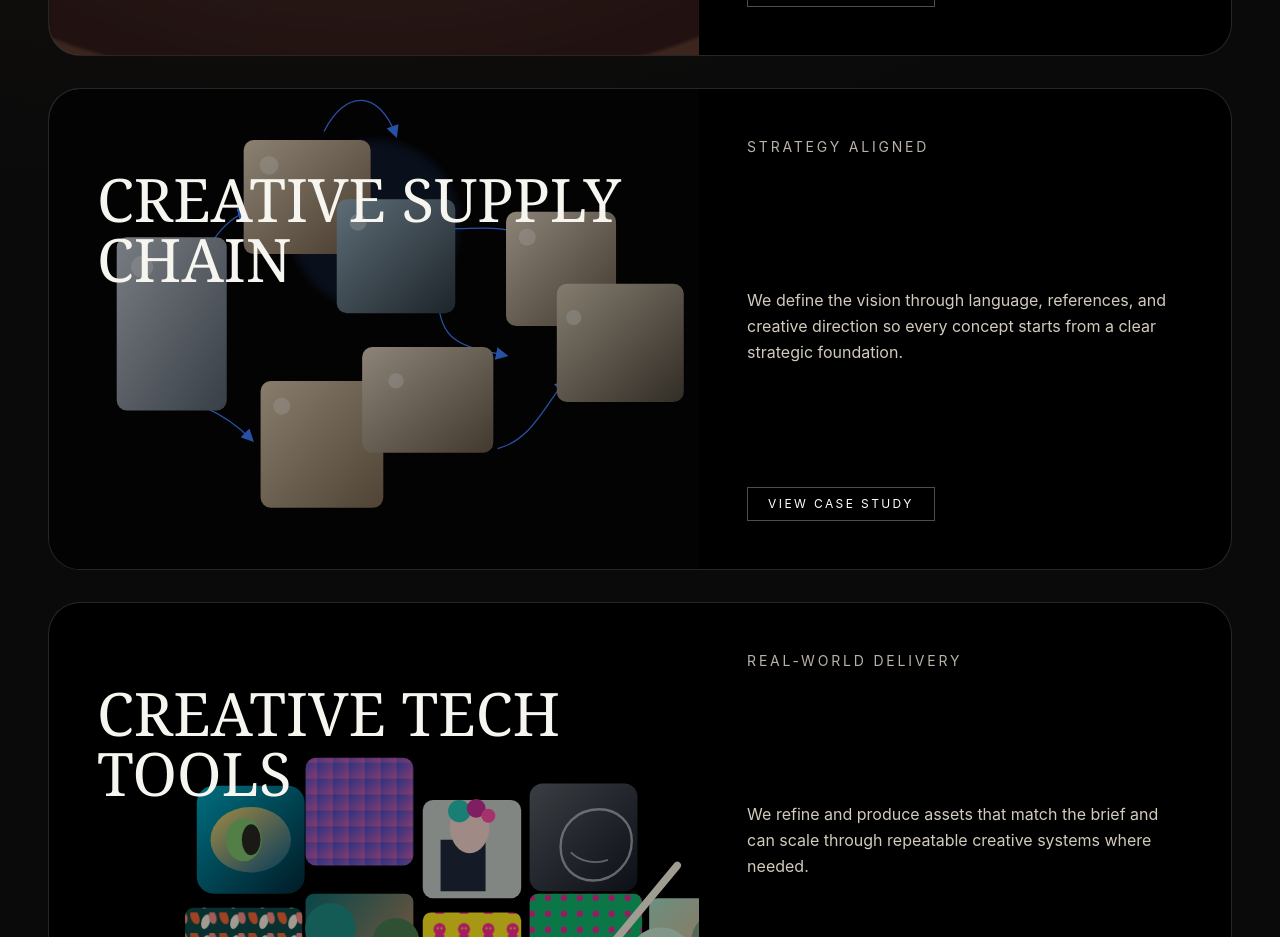
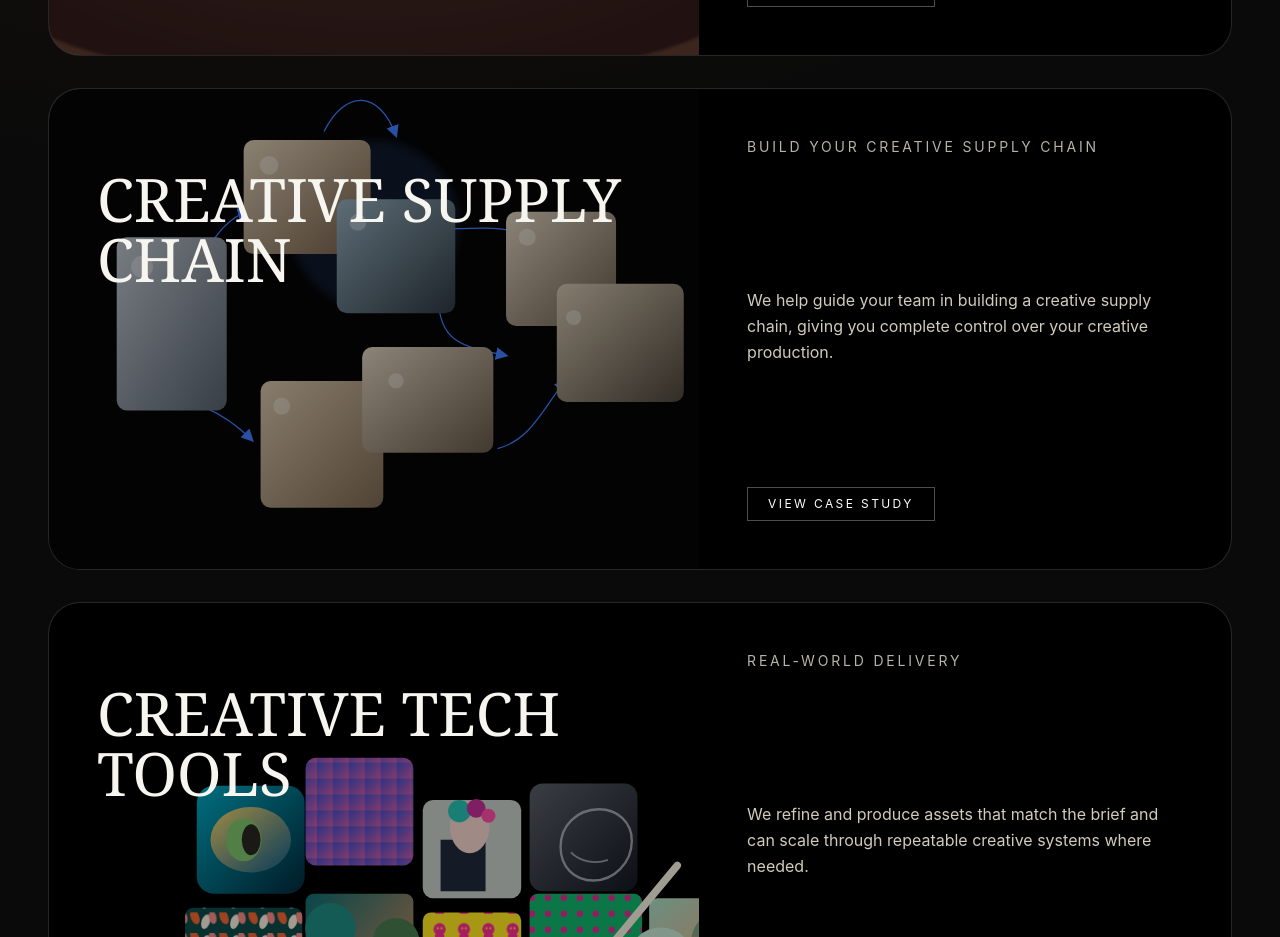
Before and after one commit to bulandun/CreateXDM, a Next.js app: page / in a window 1280 px wide. Shown: the part 2300-3237 px from the top of the page. Built offline with nearby package versions, Linux system fonts and the light colour scheme.

Commit message:
Update creative supply chain featured copy

```diff
--- a/app/page.tsx
+++ b/app/page.tsx
@@ -32,9 +32,9 @@ const featuredWork = [
   {
     title: "CREATIVE SUPPLY CHAIN",
     type: "Multimodal input",
-    stat: "Strategy aligned",
+    stat: "Build Your Creative Supply Chain",
     summary:
-      "We define the vision through language, references, and creative direction so every concept starts from a clear strategic foundation.",
+      "We help guide your team in building a creative supply chain, giving you complete control over your creative production.",
     tone: "from-[#8f8a7f] via-[#1e1d1b] to-[#090909]",
     mediaSrc: "/images/words-references-collage.svg",
     mediaAlt: "Collage of reference moments connected by arrows"
```
